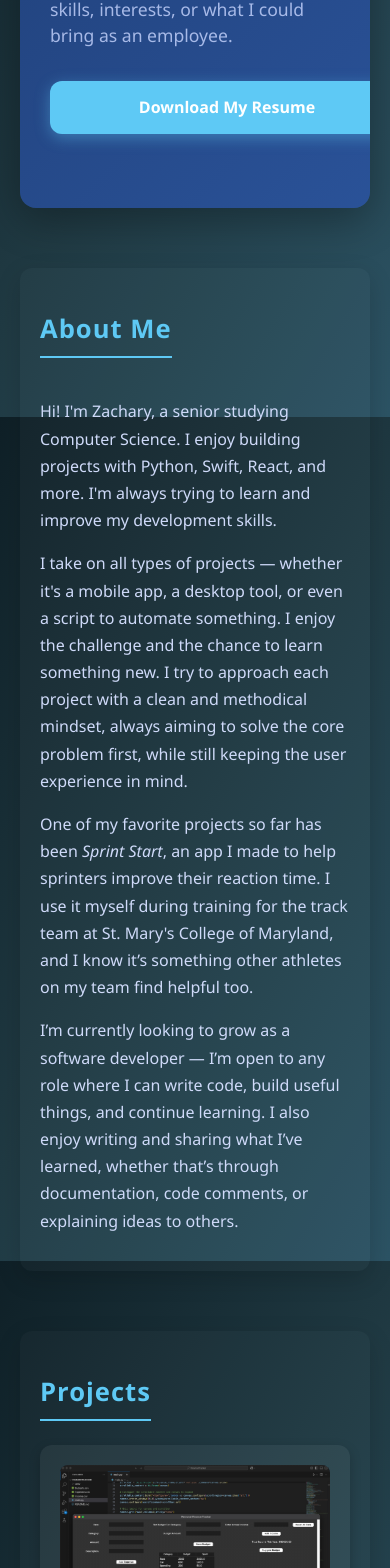
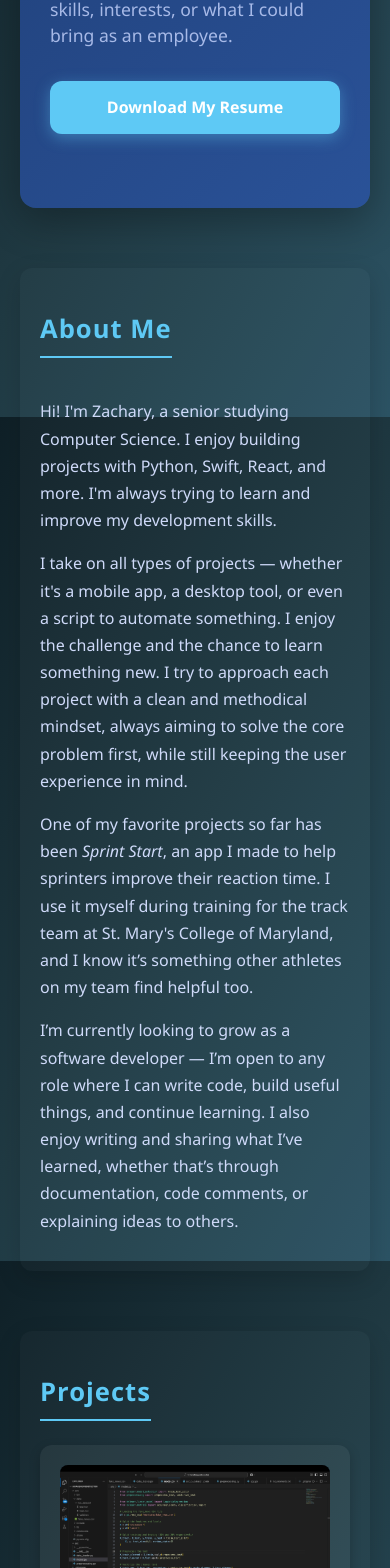
Before and after one commit to zkralec/zkralec-portfolio, a React (Create React App) app: page / in a window 390 px wide. Shown: the part 427-1995 px from the top of the page. Built offline with nearby package versions, Linux system fonts and the light colour scheme.

Commit message:
Added another project and fixed mobile issues

```diff
--- a/src/App.css
+++ b/src/App.css
@@ -6,6 +6,7 @@ body {
   line-height: 1.6;
   background-attachment: fixed;
   background-size: cover;
+  overflow-x: hidden;
 }
 
 a {
@@ -90,6 +91,8 @@ a:hover {
 }
 
 .resume-button {
+  max-width: 100%;
+  box-sizing: border-box;
   background-color: #5ec9f5;
   padding: 14px 32px;
   font-weight: 700;
--- a/src/App.js
+++ b/src/App.js
@@ -4,11 +4,18 @@ import { Analytics } from "@vercel/analytics/react";
 
 const projects = [
   {
-    title: "Personal Finance Tracker",
+    title: "AI Fake News Detector",
     language: "Python",
-    description: "A Python desktop app for managing income and creating custom budgets. Users can input their salary, generate suggested budgets, and track purchases using dynamic tables. I built this to strengthen my skills in Tkinter and Matplotlib while learning how to structure a real-world Python project.",
-    image: "/images/FinanceTracker.jpg",
-    link: "https://github.com/zkralec/FinanceTracker"
+    description: "A machine learning model that classifies political statements as either fake or real using the LIAR dataset. I built a full pipeline in Python using pandas and scikit-learn — preprocessing the data, vectorizing the text with TF-IDF, and training a logistic regression model that reached about 62% accuracy. I also started experimenting with TensorFlow to explore deep learning versions of the project.",
+    image: "/images/AIFakeNewsDetector.jpg",
+    link: "https://github.com/zkralec/AIFakeNewsDetector"
+  },
+  {
+    title: "Quote Scraper",
+    language: "Python",
+    description: "A beginner-friendly scraper that pulls quotes from quotes.toscrape.com and saves them to a CSV file. I used this project to get comfortable with scraping fundamentals and working with file output in Python.",
+    image: "/images/QuoteScraper.jpg",
+    link: "https://github.com/zkralec/QuoteScraper"
   },
   {
     title: "Review Aggregator",
@@ -18,18 +25,18 @@ const projects = [
     link: "https://github.com/zkralec/ReviewAggregator"
   },
   {
-    title: "Quote Scraper",
-    language: "Python",
-    description: "A beginner-friendly scraper that pulls quotes from quotes.toscrape.com and saves them to a CSV file. I used this project to get comfortable with scraping fundamentals and working with file output in Python.",
-    image: "/images/QuoteScraper.jpg",
-    link: "https://github.com/zkralec/QuoteScraper"
-  },
-  {
     title: "News Aggregator",
     language: "Python",
     description: "A multi-source scraper that collects and summarizes top headlines from NPR, TechCrunch, Hacker News, and BBC. Each article pulls a quick summary (or full text if needed) for fast reading. This project helped me explore how to extract meaningful content from real-world HTML structures.",
     image: "/images/NewsAggregator.jpg",
     link: "https://github.com/zkralec/NewsAggregator"
+  },
+  {
+    title: "Personal Finance Tracker",
+    language: "Python",
+    description: "A Python desktop app for managing income and creating custom budgets. Users can input their salary, generate suggested budgets, and track purchases using dynamic tables. I built this to strengthen my skills in Tkinter and Matplotlib while learning how to structure a real-world Python project.",
+    image: "/images/FinanceTracker.jpg",
+    link: "https://github.com/zkralec/FinanceTracker"
   },
   {
     title: "Sprint Start",
```
Also changed, not shown: public/images/AIFakeNewsDetector.jpg (added), 1 other file (tests, documents, lock files or other folders).
